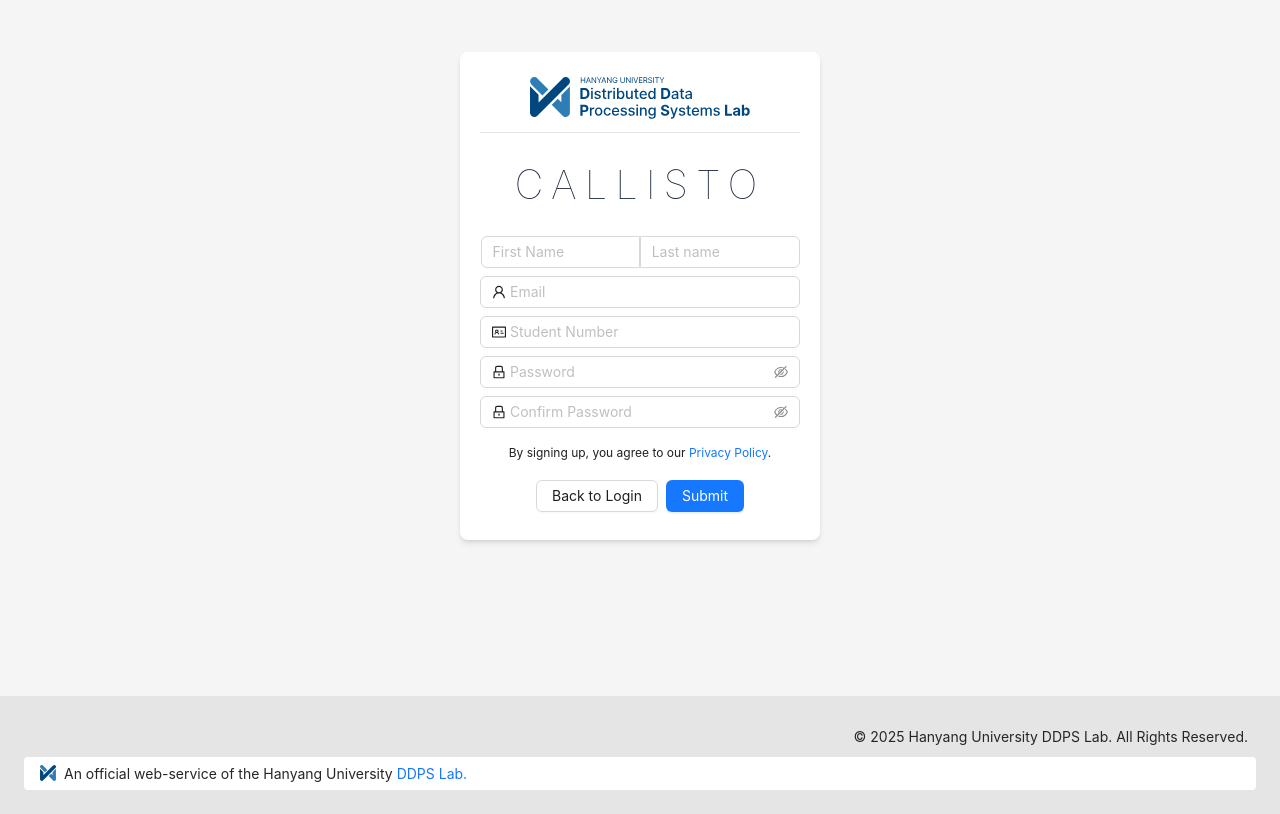
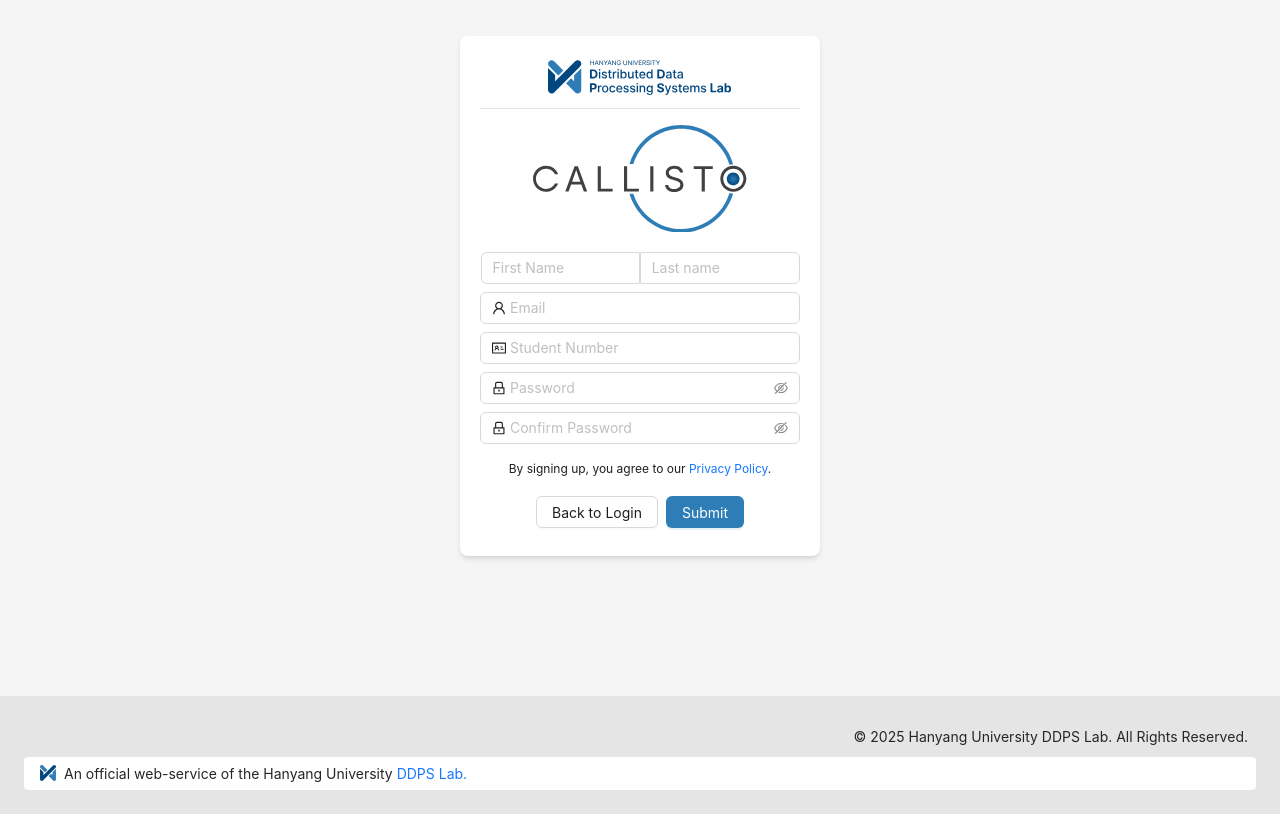
Before and after one commit to ddps-lab/Callisto, a React (Vite) app in the folder frontend/: page /sign-up in a window 1280 px wide. Shown: the part 104-918 px from the top of the page. Built offline with nearby package versions, Linux system fonts and the light colour scheme; no server answers; a web font is replaced by a local one.

Commit message:
feat ui improve

```diff
--- a/frontend/package.json
+++ b/frontend/package.json
@@ -11,6 +11,7 @@
   },
   "dependencies": {
     "@aws-sdk/client-cognito-identity-provider": "^3.782.0",
+    "@heroicons/react": "^2.2.0",
     "@tailwindcss/vite": "^4.1.3",
     "antd": "^5.24.6",
     "axios": "^1.7.7",
--- a/frontend/src/App.jsx
+++ b/frontend/src/App.jsx
@@ -18,6 +18,9 @@
 import NotFound from './pages/404/index.jsx';
 
 const settings = {
+  token: {
+    colorPrimary: '#2f7db6',
+  },
   components: {
     Form: {
       itemMarginBottom: 8
@@ -27,6 +30,10 @@
       triggerBg: '#fff',
       triggerColor: '#000',
       headerPadding: '0px 24px'
+    },
+    Menu: {
+      itemPaddingInline: 4,
+      itemMarginInline: 4
     }
   }
 };
--- a/frontend/src/components/Header/index.jsx
+++ b/frontend/src/components/Header/index.jsx
@@ -1,32 +1,35 @@
-import { LogoutOutlined, QuestionCircleOutlined } from '@ant-design/icons';
 import { Button, Layout } from 'antd';
 import { useNavigate } from 'react-router-dom';
 import { useUserStore } from '../../store/zustand.js';
+import { ArrowRightStartOnRectangleIcon, QuestionMarkCircleIcon } from '@heroicons/react/24/outline';
 
 export default function Header() {
   const navigate = useNavigate();
   const { userInfo, logout } = useUserStore();
 
   return (
-    <Layout.Header className="flex items-center bg-slate-800 text-white px-6 py-3">
+    <Layout.Header className="flex items-center bg-brand-600 text-white px-6 py-3">
       <div
         className="flex items-center text-2xl font-normal cursor-pointer tracking-[.20em] uppercase"
         onClick={() => navigate('/overview')}
       >
-        Callisto
+        <svg xmlns="http://www.w3.org/2000/svg" id="Layer_1" data-name="Layer 1" viewBox="0 0 259.33 54.73" className='fill-white h-8'>
+          <path d="M231.97 54.73c-15.09 0-27.36-12.28-27.36-27.36S216.88 0 231.97 0s27.36 12.28 27.36 27.36-12.28 27.36-27.36 27.36Zm0-48.61c-11.71 0-21.24 9.53-21.24 21.24s9.53 21.24 21.24 21.24 21.24-9.53 21.24-21.24-9.53-21.24-21.24-21.24Z"/>
+          <path d="M231.69 40.73c-7.37 0-13.37-6-13.37-13.37s6-13.37 13.37-13.37 13.37 6 13.37 13.37-6 13.37-13.37 13.37ZM44.96 12.99 34.45 41.71h5.08l2.75-7.69h9.95l2.71 7.69h5.12L49.55 12.99h-4.59Zm5.7 16.62h-6.85l3.42-9.65 3.43 9.65ZM74.54 12.99h-4.83v28.72H87.2v-4.46H74.54V12.99zM102.82 12.99h-4.83v28.72h17.49v-4.46h-12.66V12.99zM126.28 12.99h4.83v28.72h-4.83zM155.18 25.34l-2.73-.76c-3.27-.83-4.73-1.99-4.73-3.75 0-2.25 2.12-3.76 5.27-3.76s5.06 1.37 5.31 3.58l.07.64h4.71l-.03-.75c-.17-4.59-4.35-7.93-9.95-7.93S143 16.13 143 20.98c0 3.75 2.51 6.38 7.47 7.82l3.34.9c3.08.89 4.87 1.8 4.87 3.79 0 2.46-2.41 4.18-5.87 4.18-2.55 0-5.37-1.01-5.65-3.83l-.06-.65h-4.89l.05.77c.33 5.01 4.48 8.25 10.55 8.25s10.63-3.47 10.63-8.63c0-6.11-6.22-7.71-8.25-8.23ZM173.05 12.99v4.46h8.59v24.26h4.87V17.45h8.55v-4.46h-22.01zM14.72 17.21c3.77 0 7.21 2.08 8.97 5.43l.2.38h4.91l-.38-.98c-2.19-5.62-7.7-9.4-13.71-9.4C6.6 12.63 0 19.24 0 27.35s6.6 14.72 14.72 14.72c6.01 0 11.52-3.78 13.71-9.4l.38-.98H23.9l-.2.38c-1.77 3.35-5.21 5.43-8.97 5.43-5.59 0-10.15-4.55-10.15-10.14s4.55-10.15 10.15-10.15Z"/>
+        </svg>
       </div>
       <div className="flex items-center ml-auto gap-4">
         <div className="flex items-center gap-4">
           <Button
             size="small"
             type="text"
-            icon={<QuestionCircleOutlined />}
+            icon={<QuestionMarkCircleIcon className='w-5 h-5 outline-white hover:outline-white/50' />}
             className="text-white"
           />
           <Button
             size="small"
             type="text"
-            icon={<LogoutOutlined />}
+            icon={<ArrowRightStartOnRectangleIcon className='w-5 h-5 outline-white hover:outline-white/50' />}
             className="text-white"
             onClick={() => {
               logout();
@@ -36,7 +39,7 @@
           />
         </div>
         <div className="ml-3 text-white text-lg">
-          <span className="font-bold">{userInfo.nickname}</span>
+          <span className="font-bold">{userInfo.username}</span>
         </div>
       </div>
     </Layout.Header>
--- a/frontend/src/index.css
+++ b/frontend/src/index.css
@@ -29,3 +29,17 @@
   min-width: 900px;
   min-height: 100vh;
 }
+
+@theme {
+  --color-brand-50: #f3f7fc;
+  --color-brand-100: #e5eff9;
+  --color-brand-200: #c5ddf2;
+  --color-brand-300: #92c2e7;
+  --color-brand-400: #58a3d8;
+  --color-brand-500: #2f7db6;
+  --color-brand-600: #236aa6;
+  --color-brand-700: #1d5587;
+  --color-brand-800: #1c4a70;
+  --color-brand-900: #1c3f5e;
+  --color-brand-950: #13283e;
+}
--- a/frontend/src/pages/Overview/index.jsx
+++ b/frontend/src/pages/Overview/index.jsx
@@ -40,6 +40,7 @@
               message="Overview page is under construction."
               type="info"
               showIcon
+              className='bg-brand-200/50 text-brand-800 [&_.ant-alert-icon]:text-brand-700 border-brand-500'
             />
           </Col>
         </Row>
@@ -58,7 +59,7 @@
               <Progress
                 percent={63}
                 size={['100%', 20]}
-                strokeColor="#1890ff"
+                strokeColor="#00b493"
                 className="mb-8"
               />
 
@@ -68,7 +69,7 @@
                   <XAxis dataKey="name" />
                   <YAxis />
                   <Tooltip />
-                  <Line type="monotone" dataKey="cost" stroke="#1890ff" />
+                  <Line type="monotone" dataKey="cost" stroke="#00b493" />
                 </LineChart>
               </ResponsiveContainer>
             </Card>
@@ -85,7 +86,7 @@
                   <XAxis dataKey="name" />
                   <YAxis />
                   <Tooltip />
-                  <Bar dataKey="cost" fill="#1890ff" />
+                  <Bar dataKey="cost" fill="#00b493" />
                 </BarChart>
               </ResponsiveContainer>
             </Card>
--- a/frontend/src/pages/forms/Login/index.jsx
+++ b/frontend/src/pages/forms/Login/index.jsx
@@ -75,7 +75,7 @@
           </Button>
         </Form.Item>
         <Form.Item>
-          <a onClick={() => navigate('/sign-up', { replace: true })}>
+          <a onClick={() => navigate('/sign-up', { replace: true })} className='text-brand-500'>
             Don&apos;t have an account? Sign-up
           </a>
         </Form.Item>
--- a/frontend/src/pages/forms/styles.jsx
+++ b/frontend/src/pages/forms/styles.jsx
@@ -12,7 +12,7 @@
               xmlns="http://www.w3.org/2000/svg"
               fill="none"
               viewBox="0 0 303 66"
-              className="h-12"
+              className="h-10"
             >
               <path
                 fill="#2F7DB6"
@@ -33,9 +33,73 @@
             </svg>
           </div>
 
-          <h1 className="font-thin text-slate-800 text-[40px] tracking-[.20em] uppercase">
-            Callisto
-          </h1>
+          <div className='my-4'>
+            <svg
+              xmlns="http://www.w3.org/2000/svg"
+              xmlnsXlink="http://www.w3.org/1999/xlink"
+              viewBox="0 0 257.18 129.89"
+              className="w-8/12"
+            >
+              <defs>
+                <linearGradient
+                  id="linear-gradient"
+                  x1={206.8}
+                  x2={205.69}
+                  y1={299}
+                  y2={289.02}
+                  gradientUnits="userSpaceOnUse"
+                >
+                  <stop offset={0} stopColor="#00477f" />
+                  <stop offset={1} stopColor="#2f7db6" />
+                </linearGradient>
+                <linearGradient
+                  xlinkHref="#linear-gradient"
+                  id="linear-gradient-2"
+                  x1={202.88}
+                  x2={201.77}
+                  y1={299.43}
+                  y2={289.46}
+                />
+                <radialGradient
+                  id="radial-gradient"
+                  cx={241.35}
+                  cy={64.99}
+                  r={7.65}
+                  fx={241.35}
+                  fy={64.99}
+                  gradientUnits="userSpaceOnUse"
+                >
+                  <stop offset={0} stopColor="#2f7db6" />
+                  <stop offset={1} stopColor="#00477f" />
+                </radialGradient>
+                <style>
+                  {
+                    ".cls-1 {\n        fill: #414042;\n      }\n\n      .cls-2 {\n        fill: url(#linear-gradient-2);\n      }\n\n      .cls-3 {\n        fill: url(#radial-gradient);\n      }\n\n      .cls-4 {\n        fill: url(#linear-gradient);\n      }"
+                  }
+                </style>
+              </defs>
+              <path
+                d="M178.78 0c-29.59 0-54.6 19.89-62.4 47h4.6c7.66-24.64 30.68-42.58 57.8-42.58s50.62 18.34 58.03 43.39c1.41-.39 2.89-.61 4.42-.63C233.49 19.98 208.44 0 178.78 0Z"
+                className="cls-4"
+              />
+              <path
+                d="M178.78 125.46c-27.13 0-50.14-17.94-57.8-42.58h-4.6c7.81 27.11 32.82 47 62.4 47s54.7-19.98 62.45-47.18c-1.53-.02-3.01-.24-4.42-.63-7.41 25.05-30.61 43.39-58.03 43.39Z"
+                className="cls-2"
+              />
+              <path
+                d="m38.91 80.21 11.18-30.53h4.01l11.18 30.53h-4.01l-3.04-8.6H45.96l-3.08 8.6h-3.96Zm18.13-11.94-4.85-13.66h-.25l-4.85 13.66h9.95ZM78.03 49.67h3.8v27.16H96v3.37H78.03V49.67ZM109.7 49.67h3.8v27.16h14.17v3.37H109.7V49.67ZM145.16 80.21h-3.79V49.68h3.79v30.53ZM170.45 52.62c-4.05 0-6.71 2.11-6.71 5.02 0 3.21 3.58 4.39 5.9 4.98l3.04.84c3.29.84 8.65 2.74 8.65 8.43 0 4.98-4.01 8.86-11.09 8.86-6.58 0-10.67-3.42-11.01-8.48h3.88c.34 3.42 3.5 5.02 7.13 5.02 4.22 0 7.38-2.15 7.38-5.48 0-2.95-2.83-4.09-6.03-5.02l-3.75-1.01c-4.81-1.39-7.76-3.84-7.76-7.97 0-5.14 4.6-8.56 10.5-8.56s10.16 3.46 10.33 8.1h-3.71c-.34-2.99-3.08-4.72-6.75-4.72ZM193.72 49.67h23.03v3.37h-9.57V80.2h-3.84V53.04h-9.62v-3.37ZM241.52 80.61c-8.64 0-15.67-7.03-15.67-15.67s7.03-15.67 15.67-15.67 15.67 7.03 15.67 15.67-7.03 15.67-15.67 15.67Zm0-27.83c-6.71 0-12.16 5.46-12.16 12.16s5.46 12.16 12.16 12.16 12.16-5.46 12.16-12.16-5.46-12.16-12.16-12.16Z"
+                className="cls-1"
+              />
+              <path
+                d="M241.35 72.64c-4.22 0-7.65-3.43-7.65-7.65s3.43-7.65 7.65-7.65 7.65 3.43 7.65 7.65-3.43 7.65-7.65 7.65Z"
+                className="cls-3"
+              />
+              <path
+                d="M15.67 77.1c-6.71 0-12.16-5.46-12.16-12.16s5.46-12.16 12.16-12.16c4.66 0 8.72 2.64 10.76 6.51h3.84c-2.27-5.85-7.95-10.01-14.6-10.01C7.03 49.28 0 56.31 0 64.95s7.03 15.67 15.67 15.67c6.64 0 12.32-4.16 14.6-10.01h-3.84c-2.04 3.86-6.09 6.51-10.76 6.51Z"
+                className="cls-1"
+              />
+            </svg>
+          </div>
         </div>
         <Form
           className="w-full"
--- a/frontend/vite.config.js
+++ b/frontend/vite.config.js
@@ -4,5 +4,10 @@
 
 // https://vitejs.dev/config/
 export default defineConfig({
-  plugins: [react(), tailwindcss()]
+  plugins: [react(), tailwindcss()],
+  server: {
+    proxy: {
+      '/api': 'https://callisto.ddps.cloud'
+    }
+  }
 });
```
Also changed, not shown: frontend/src/components/Sidebar/index.jsx (+7 -9 lines), frontend/src/pages/Admin/index.jsx (+35 -1 lines), 2 other files (tests, documents, lock files or other folders).
